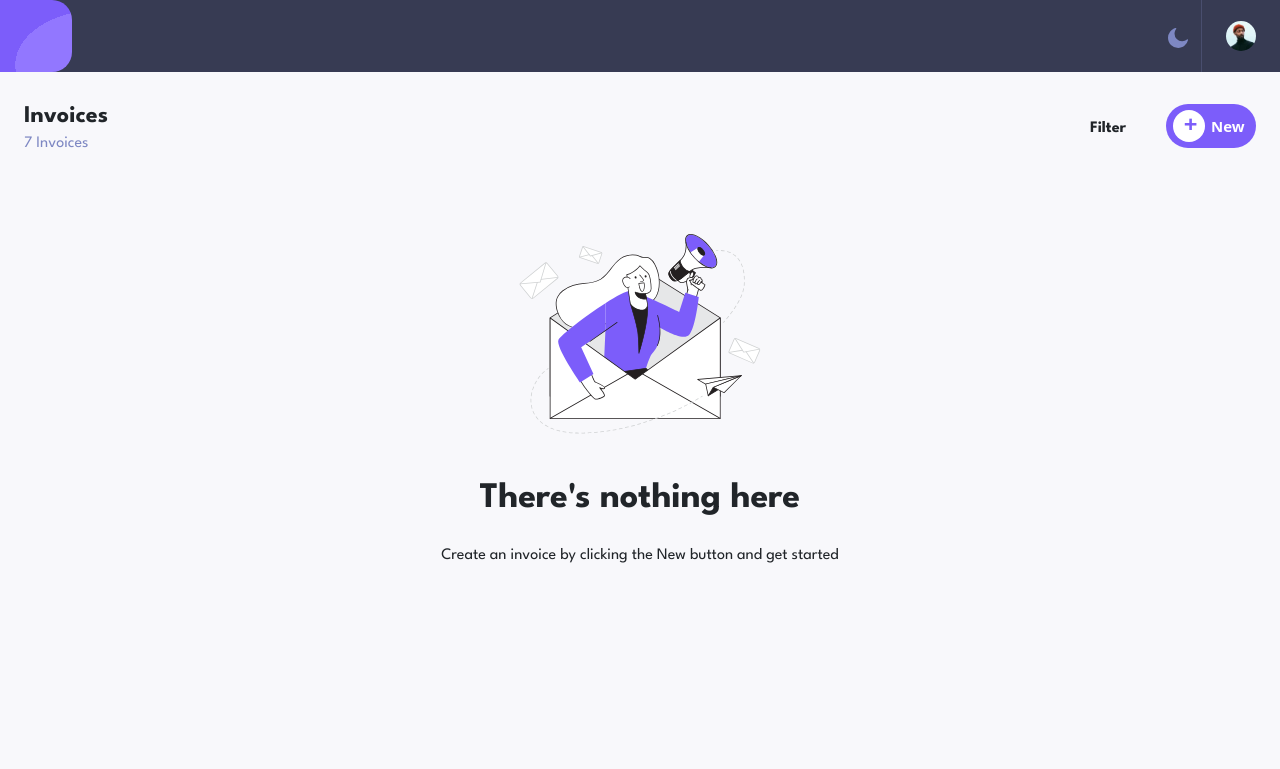
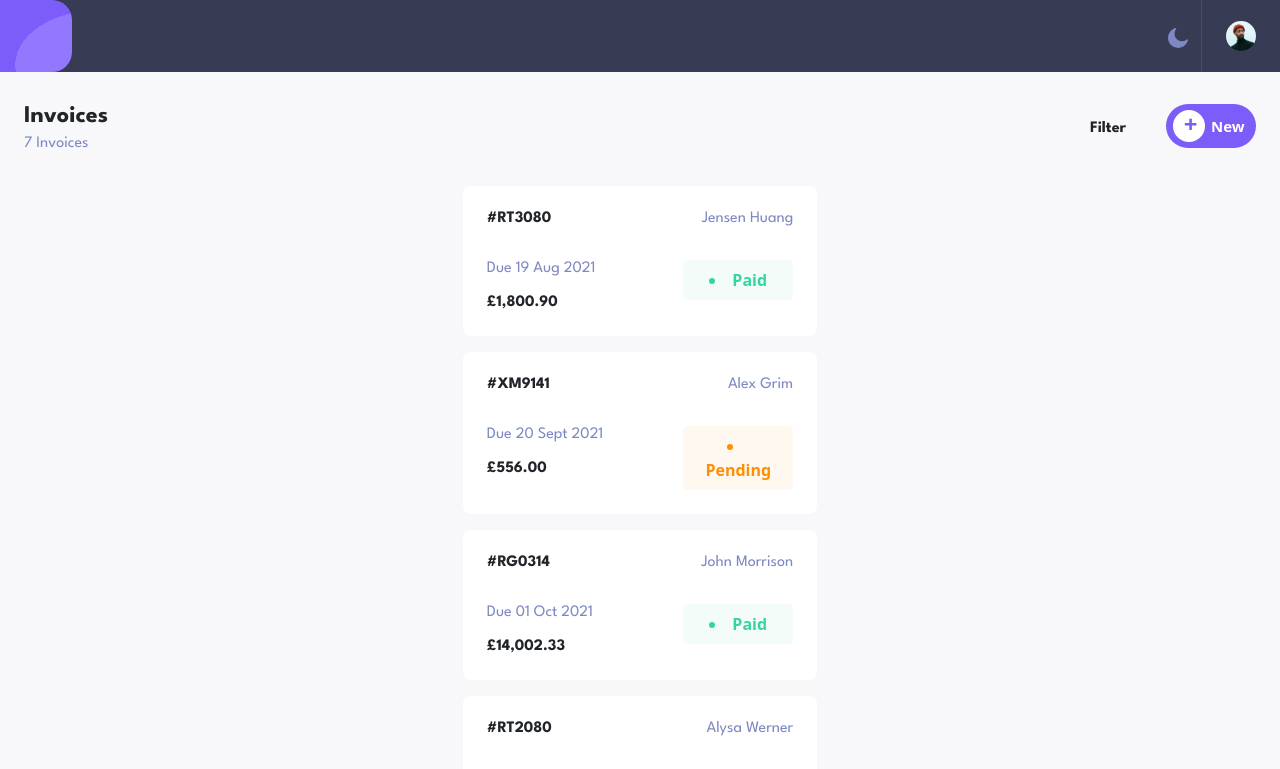
Before and after one commit to kebin20/invoice-app, a Vue app: page /invoices in a window 1280 px wide. Shown: the top 769 px of the page. Built offline with nearby package versions, Linux system fonts and the light colour scheme; no server answers; some icons are missing.

Commit message:
chore: attempt to fix fetching problems with database, installed firebase sdk

```diff
--- a/package.json
+++ b/package.json
@@ -16,6 +16,7 @@
   "dependencies": {
     "axios": "^1.6.8",
     "bootstrap": "^5.3.3",
+    "firebase": "^10.10.0",
     "normalize.css": "^8.0.1",
     "pinia": "^2.1.7",
     "vue": "^3.4.21",
--- a/src/pages/InvoiceList.vue
+++ b/src/pages/InvoiceList.vue
@@ -1,6 +1,6 @@
 <template>
   <section class="d-flex flex-column align-items-center">
-    <ul class="p-0 mx-5" v-if="invoicesAvailable && !isLoading">
+    <ul class="p-0 mx-5" v-if="!isLoading">
       <InvoiceCard :invoices="INVOICE_DATA" />
     </ul>
     <div v-else class="d-flex flex-column align-items-center text-center mt-5">
@@ -27,12 +27,12 @@ export default {
     axios
       .get('https://invoice-app-b19cf-default-rtdb.asia-southeast1.firebasedatabase.app/')
       .then((response) => {
+        console.log(response.data)
         this.invoices = response.data
-        console.log(response.data)
         this.isLoading = false
       })
       .catch((error) => {
-        console.error('Error fetching invoices:', error)
+        console.log(error)
         this.error = 'Error fetching invoices.'
         this.isLoading = false
       })
```
Also changed, not shown: 1 other file (tests, documents, lock files or other folders).
